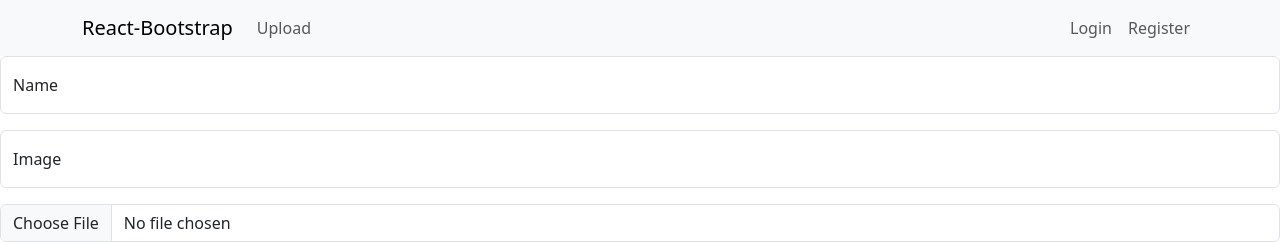
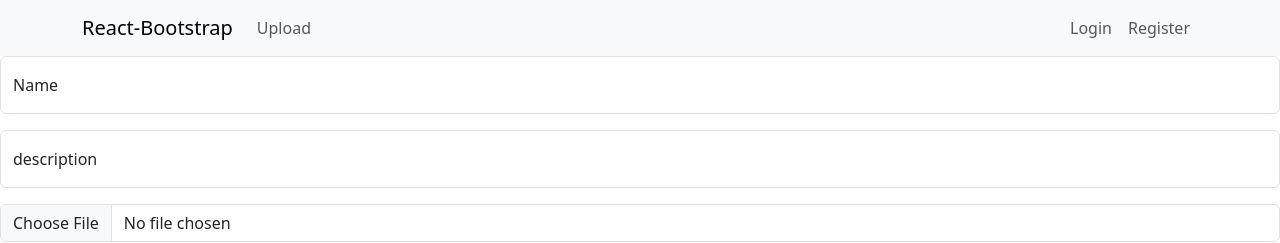
Before and after one commit to rkehadzhiyski/NexusTune, a React (Vite) app in the folder client/: page /upload in a window 1280 px wide. Shown: the top 243 px of the page. Built offline with nearby package versions, Linux system fonts and the light colour scheme.

Commit message:
upload podcast fix

```diff
--- a/client/src/App.tsx
+++ b/client/src/App.tsx
@@ -5,7 +5,7 @@ import Navigation from "./components/navigation/Navigation";
 import Register from "./components/register/Register";
 import Home from "./components/home/Home";
 import Login from "./components/login/Login";
-import Upload from "./components/upload/Upload";
+import Upload from "./components/createPodcast/CreatePodcast";
 
 const App = () => {
     return (
--- a/client/src/components/upload/Upload.tsx
+++ b/client/src/components/createPodcast/CreatePodcast.tsx
@@ -3,50 +3,52 @@ import { useForm, SubmitHandler } from 'react-hook-form';
 import { yupResolver } from '@hookform/resolvers/yup';
 import * as yup from 'yup';
 
-import * as podcast from  '../../services/podcastService';
-import { uploadFile } from '../../services/storageService';
+import * as podcast from '../../services/podcastService';
 
 import AuthContext from '../../contexts/authContext';
 import Form from 'react-bootstrap/Form';
 import { FloatingLabel } from 'react-bootstrap';
 import Button from 'react-bootstrap/Button';
+import { uploadFile } from '../../services/storageService';
 
 interface FormData {
     name: string;
-    audioFile: string;
-    image: string;
+    description: string;
+    podcastImage: string;
 }
 
 interface CreatePodcastData {
     name: string;
-    url: string;
+    description: string;
     image: string;
+    createdAt: string;
     ownerId: string;
 }
 
 const schema = yup.object().shape({
     name: yup.string().required('Name is required'),
-    audioFile: yup.string().required('File is required'),
-    image: yup.string().required('Picture is required'),
+    podcastImage: yup.string().required('File is required'),
+    description: yup.string().required('Description is required'),
 });
 
 const Upload = () => {
-    const [audioUpload, setAudioUpload] = useState<File>();
+    const [podcastImage, setPodcastImage] = useState<File>();
     const { register, handleSubmit, formState: { errors } } = useForm({
         resolver: yupResolver(schema),
     });
 
     const {
         user,
-    } = useContext(AuthContext)
+    } = useContext(AuthContext);
 
     const onSubmit: SubmitHandler<FormData> = async (data) => {
-        const response = await uploadFile(audioUpload);
+        const response = await uploadFile(podcastImage);
         if (response && response.url) {
             const podcastData: CreatePodcastData = {
                 name: data.name,
-                url: response.url,
-                image: data.image,
+                image: response.url,
+                description: data.description,
+                createdAt: new Date().toISOString(),
                 ownerId: user.userId,
             };
             podcast.create(podcastData);
@@ -57,7 +59,7 @@ const Upload = () => {
 
     const handleFileChange = (event: ChangeEvent<HTMLInputElement>) => {
         if (event.target.files && event.target.files.length > 0) {
-            setAudioUpload(event.target.files[0]);
+            setPodcastImage(event.target.files[0]);
         }
     };
 
@@ -73,23 +75,23 @@ const Upload = () => {
                     />
                     <Form.Text className="text-danger">{errors['name']?.message}</Form.Text>
                 </FloatingLabel>
-                <FloatingLabel label="Image" className="mb-3" controlId="formGroupImage">
+                <FloatingLabel label="description" className="mb-3" controlId="formGroupImage">
                     <Form.Control
                         type="text"
-                        {...register('image')}
-                        placeholder="Image"
+                        {...register('description')}
+                        placeholder="Description"
                         autoComplete="current-image"
                     />
-                    <Form.Text className="text-danger">{errors['image']?.message}</Form.Text>
+                    <Form.Text className="text-danger">{errors['description']?.message}</Form.Text>
                 </FloatingLabel>
                 <Form.Text className="text-muted">
                 </Form.Text>
                 <Form.Group controlId="formFile" className="mb-3">
                     <Form.Control
                         type="file"
-                        {...register('audioFile')}
+                        {...register('podcastImage')}
                         onChange={handleFileChange}
-                        placeholder="Submit File" />
+                        placeholder="Profile Image" />
                 </Form.Group>
                 <div>
                     <Button variant="primary" type="submit">
```
